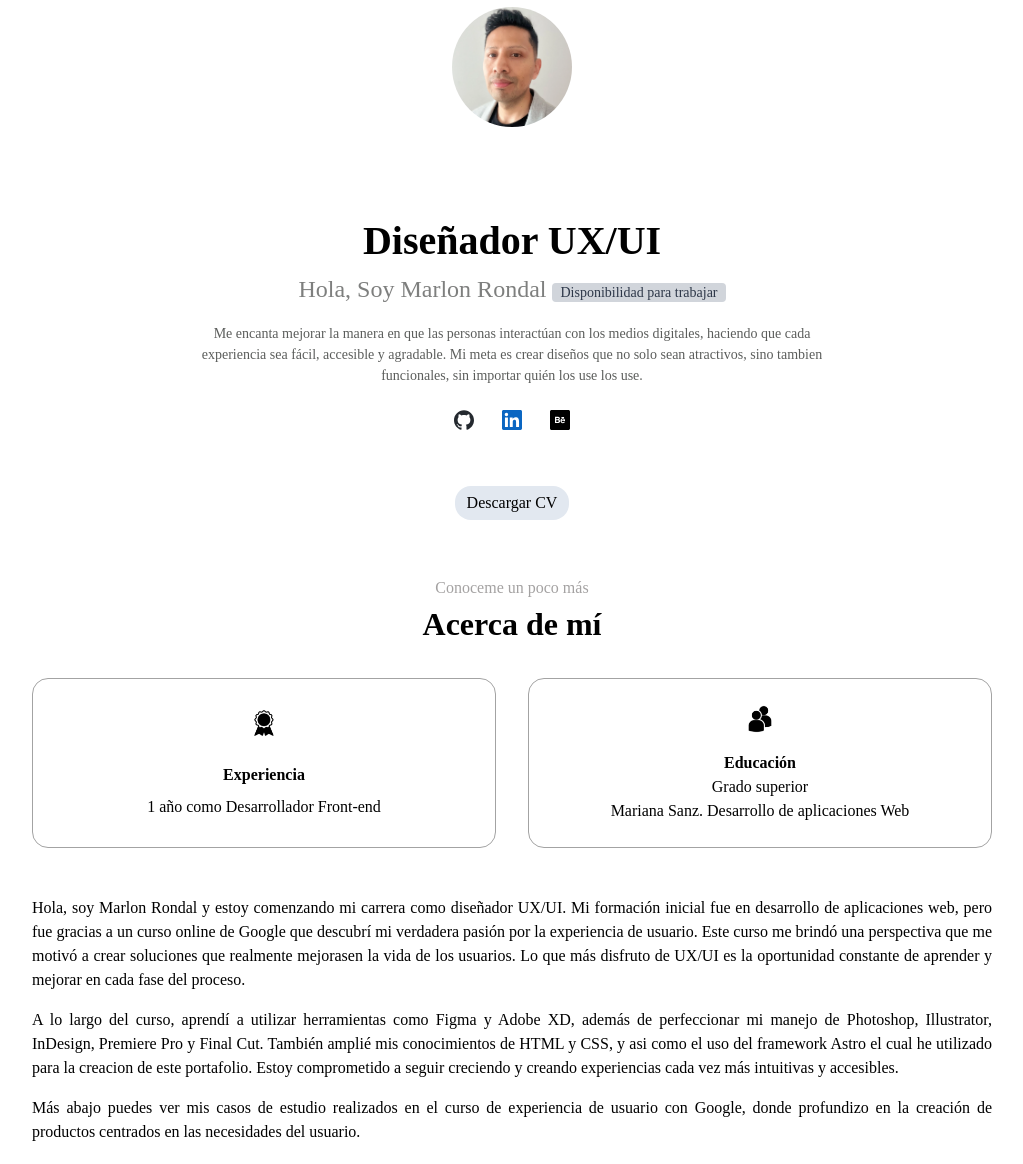
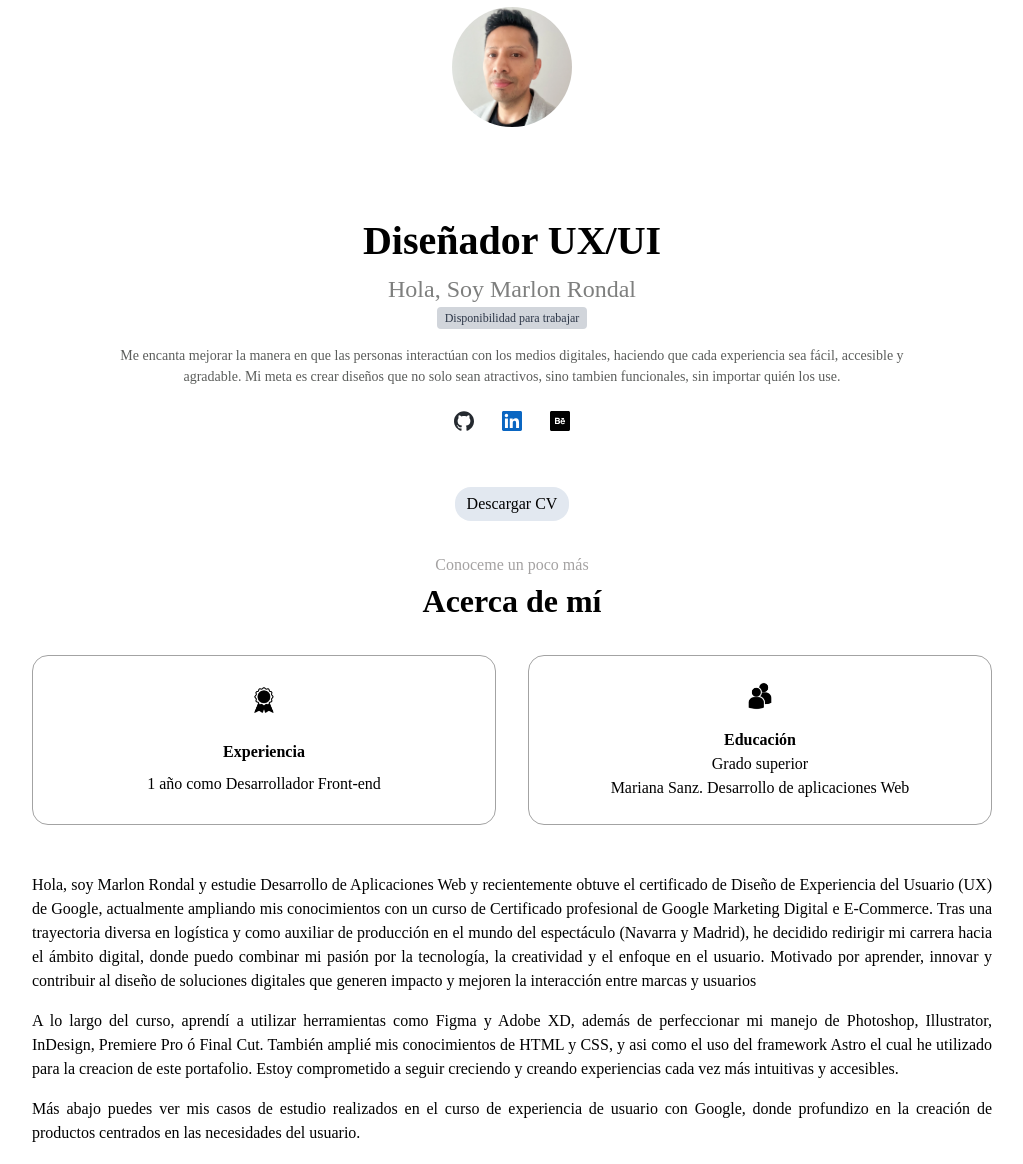
Before and after one commit to marlonrondal/Marlon-Rondal-portfolio, an Astro site: page / in a window 1280 px wide. Shown: the part 101-1265 px from the top of the page, without its empty margins (128-1151 px from the left). Built offline with nearby package versions, Linux system fonts and the light colour scheme; Astro itself is replaced by a stand-in of ours.

Commit message:
Update changes

```diff
--- a/src/components/About.astro
+++ b/src/components/About.astro
@@ -35,17 +35,17 @@ import "../styles/about.css";
       <!-- Descripcion personal -->
       <article class="text-container">
         <p>
-          Hola, soy Marlon Rondal y estoy comenzando mi carrera como diseñador
-          UX/UI. Mi formación inicial fue en desarrollo de aplicaciones web,
-          pero fue gracias a un curso online de Google que descubrí mi verdadera
-          pasión por la experiencia de usuario. Este curso me brindó una
-          perspectiva que me motivó a crear soluciones que realmente mejorasen
-          la vida de los usuarios. Lo que más disfruto de UX/UI es la
-          oportunidad constante de aprender y mejorar en cada fase del proceso.
+          Hola, soy Marlon Rondal y estudie Desarrollo de Aplicaciones Web y recientemente obtuve el certificado de
+          Diseño de Experiencia del Usuario (UX) de Google, actualmente ampliando mis conocimientos con un
+          curso de Certificado profesional de Google Marketing Digital e E-Commerce. Tras una trayectoria diversa
+          en logística y como auxiliar de producción en el mundo del espectáculo (Navarra y Madrid), he decidido
+          redirigir mi carrera hacia el ámbito digital, donde puedo combinar mi pasión por la tecnología, la creatividad
+          y el enfoque en el usuario. Motivado por aprender, innovar y contribuir al diseño de soluciones digitales
+          que generen impacto y mejoren la interacción entre marcas y usuarios
           <p>
             A lo largo del curso, aprendí a utilizar herramientas como Figma y
             Adobe XD, además de perfeccionar mi manejo de Photoshop,
-            Illustrator, InDesign, Premiere Pro y Final Cut. También amplié mis
+            Illustrator, InDesign, Premiere Pro ó Final Cut. También amplié mis
             conocimientos de HTML y CSS, y asi como el uso del framework Astro
             el cual he utilizado para la creacion de este portafolio.
             Estoy comprometido a seguir creciendo y creando experiencias
--- a/src/components/hero.astro
+++ b/src/components/hero.astro
@@ -26,8 +26,7 @@ import "../styles/hero.css";
         Me encanta mejorar la manera en que las personas interactúan con los
         medios digitales, haciendo que cada experiencia sea fácil,
         accesible y agradable. Mi meta es crear diseños que no solo sean
-        atractivos, sino tambien funcionales, sin importar quién los use
-        los use.</p>
+        atractivos, sino tambien funcionales, sin importar quién los use.</p>
         <div class="social-links">
           <a href="https://github.com/marlonrondal" target="_blank" aria-label="GitHub">
             <IconGithub />
--- a/src/styles/hero.css
+++ b/src/styles/hero.css
@@ -1,7 +1,5 @@
 /* Estilo para la sección */
-.profile-section {
-    padding-bottom: 1.5rem; /* Equivalente a pb-6 */
-  }
+
 
   /* Contenedor principal para centrar imagen y texto */
   .profile-container {
@@ -9,7 +7,7 @@
     flex-direction: column;
     align-items: center;
     width: 100%;
-    max-width: 740px;
+    max-width: 940px;
     margin: 0 auto;
   }
 
@@ -29,6 +27,7 @@
 
   /* Contenedor del texto */
   .content-container {
+
     border-radius: 1rem;
     width: 100%;
     margin-top: 2rem;
@@ -45,21 +44,23 @@
 
   /* Subtítulo */
   .subtitle {
-    text-align: center;
+    display: flex;
+    flex-direction: column;
+    align-items: center;
     font-size: 1.5rem; /* text-xl */
     color: #7e7f7e;
-  }
+    text-align: center;
+}
 
-  .availability {
+/* Estilo del span availability */
+.availability {
     background-color: #d1d5db;
     color: #2d3748;
     border-radius: 0.25rem;
     padding: 0.125rem 0.5rem;
     font-size: 0.75rem; /* text-xs */
-    @media (min-width: 1024px) {
-      font-size: 0.875rem; /* text-sm en pantallas grandes */
-    }
-  }
+    white-space: nowrap; /* Evita que el texto se divida en varias líneas */
+}
 
   /* Descripción */
   .description {
@@ -108,3 +109,15 @@
     text-decoration: none;
     color: inherit;
   }
+
+
+  @media (max-width: 768px) {
+    .subtitle {
+        flex-direction: column; /* Cambia el layout a columna */
+        align-items: center; /* Alinea los elementos al principio */
+    }
+
+    .availability {
+        margin-top: 0.5rem; /* Añade espacio superior */
+    }
+}
```
Also changed, not shown: 2 other files.
